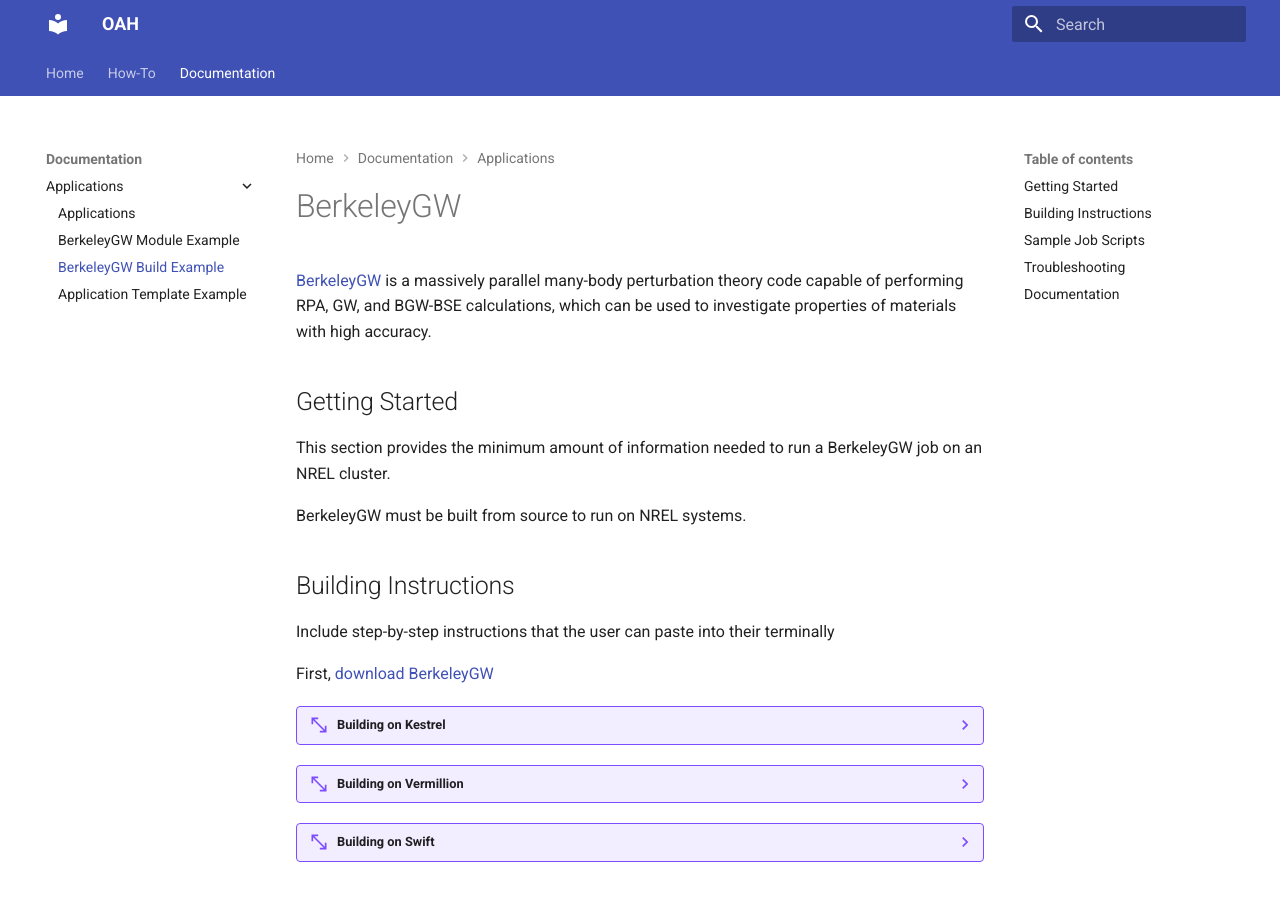
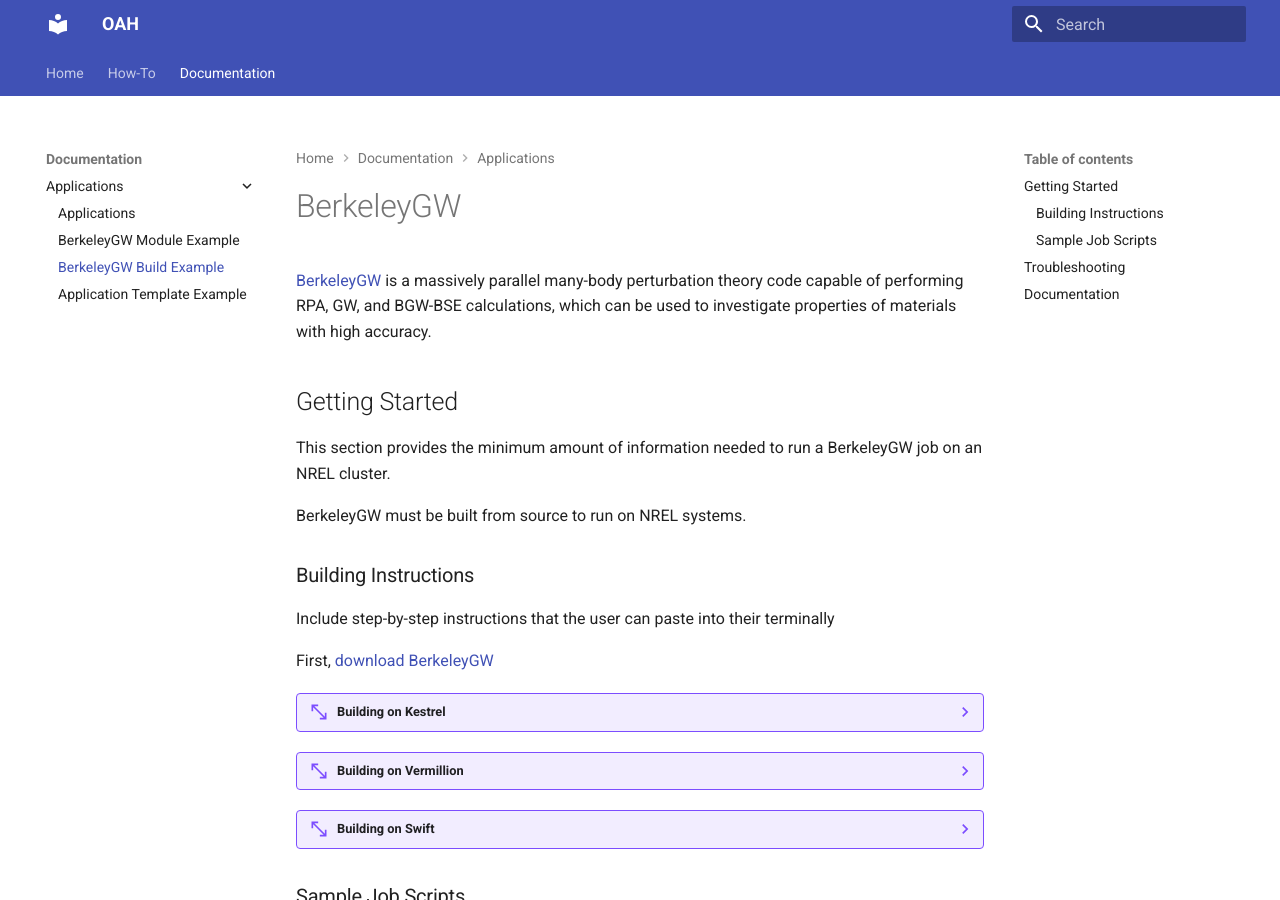
Before and after one commit to oahull0112/oahull0112.github.io, an MkDocs documentation site: the page built from docs/Documentation/Applications/berkeleygw_build.md, in a window 1280 px wide and 900 px high. Built offline with MkDocs 1.6.1 and Material for MkDocs 9.7.7, drawn with Linux system fonts in a browser that asks for light colours.

```diff
--- a/docs/Documentation/Applications/berkeleygw_build.md
+++ b/docs/Documentation/Applications/berkeleygw_build.md
@@ -8,7 +8,7 @@ This section provides the minimum amount of information needed to run a Berkeley
 
 BerkeleyGW must be built from source to run on NREL systems.
 
-## Building Instructions
+### Building Instructions
 
 Include step-by-step instructions that the user can paste into their terminally
 
@@ -95,7 +95,7 @@ First, [download BerkeleyGW](https://berkeleygw.org/download/)
 
 	information on how to build on Swift
 
-## Sample Job Scripts
+### Sample Job Scripts
 
 ??? example "Kestrel CPU"
 
```
